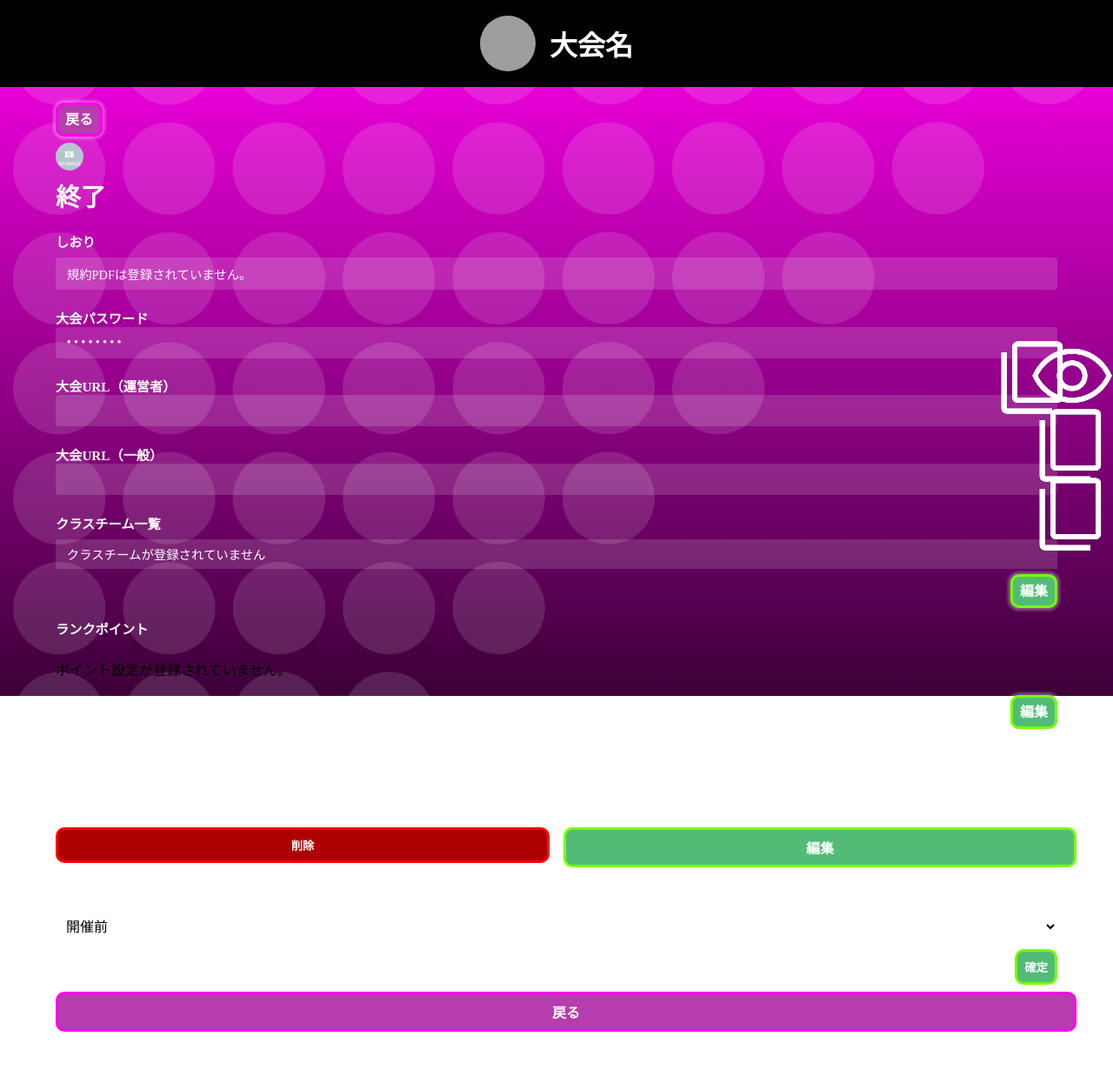
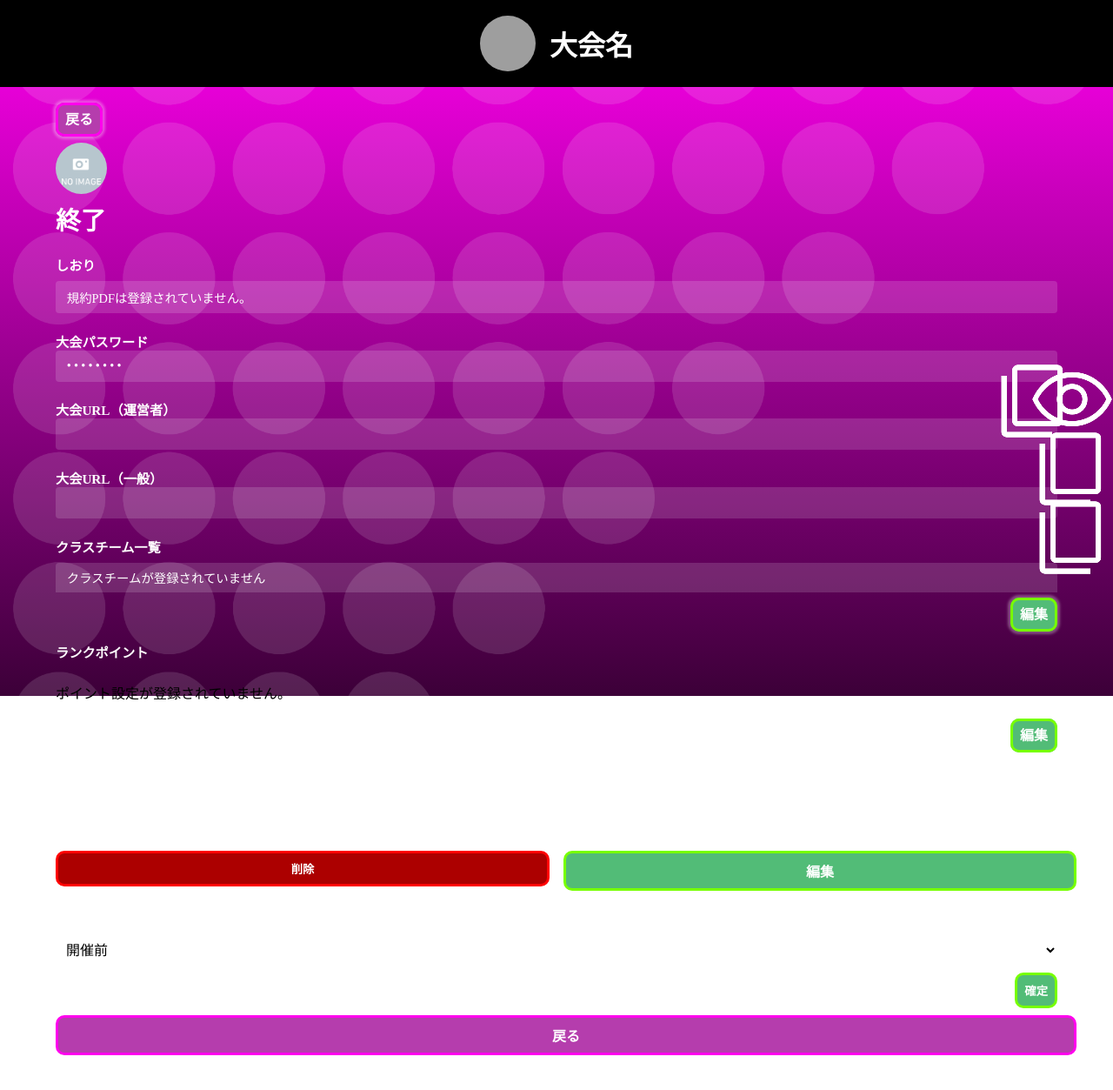
Before and after one commit to Nayuta9382/2026-spring-hackathon, a Django app: template templates/tournament/superuser-detail.html in a window 1280 px wide. Shown: the whole page at 87% size. Before the commit the page ends 1186 px from the top, so only its background shows below. Run offline with Django 5.2, Linux system fonts and the light colour scheme; the template is opened without the code that fills it: values that come from a table or form of the project are taken from there, others are empty; some libraries are stand-ins or nearby versions; grey boxes are pictures that could not be loaded.

Commit message:
タイトルと画像を大きくする 79 q

```diff
--- a/static/css/tournament_detail_operator.css
+++ b/static/css/tournament_detail_operator.css
@@ -136,8 +136,8 @@
 }
 
 .su-icon {
-    width: 2rem;
-    height: 2rem;
+    width: 59px;
+    height: 59px;
     border-radius: 50%;
     object-fit: cover;
 }
@@ -145,7 +145,7 @@
 .su-title {
     color: #fff;
     font-weight: bold;
-    font-size: 1.1rem;
+    font-size: 36px;
 }
 
 .su-status {
```
